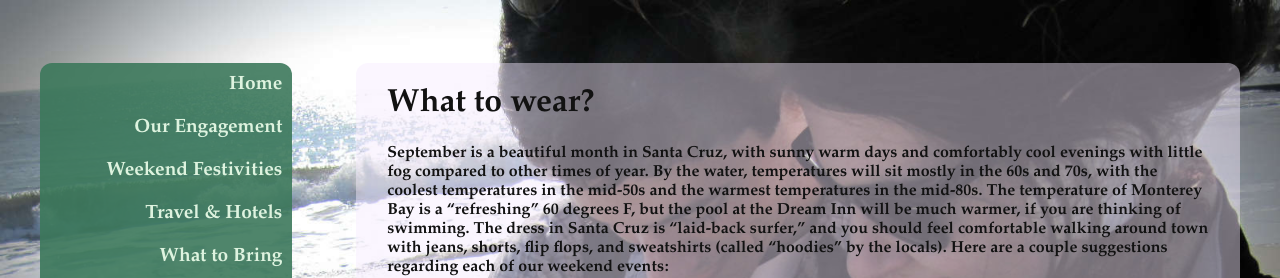
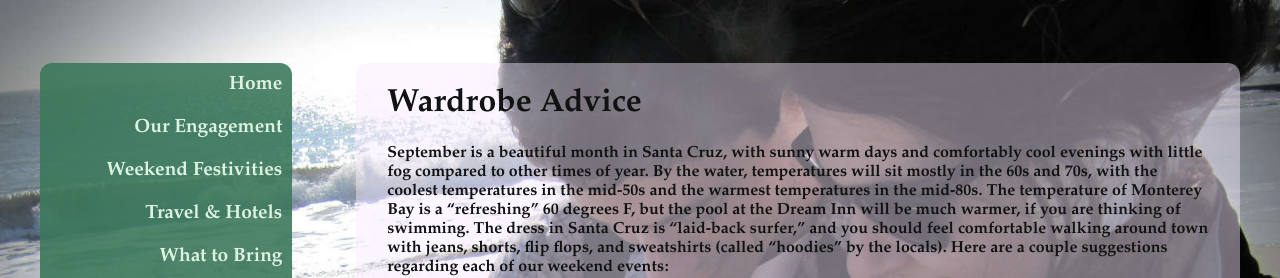
Before and after one commit to adgaudio/wedding, a Jekyll site: the page built from what-to-bring.md, in a window 1280 px wide. Shown: the top 278 px of the page. Built offline with Jekyll 4.4.1, drawn with Linux system fonts in a browser that asks for light colours; Markdown is read by kramdown in place of the engine named in the settings.

Commit message:
Update what-to-bring.md

```diff
--- a/what-to-bring.md
+++ b/what-to-bring.md
@@ -3,7 +3,7 @@ layout: default
 title: What to Bring
 site_classes: gray_background
 ---
-#What to wear?
+#Wardrobe Advice
 
 September is a beautiful month in Santa Cruz, with sunny warm days and comfortably cool evenings with little fog compared to other times of year. By the water, temperatures will sit mostly in the 60s and 70s, with the coolest temperatures in the mid-50s and the warmest temperatures in the mid-80s.  The temperature of Monterey Bay is a "refreshing" 60 degrees F, but the pool at the Dream Inn will be much warmer, if you are thinking of swimming.  The dress in Santa Cruz is "laid-back surfer," and you should feel comfortable walking around town with jeans, shorts, flip flops, and sweatshirts (called "hoodies" by the locals).  Here are a couple suggestions regarding each of our weekend events:
 
```
